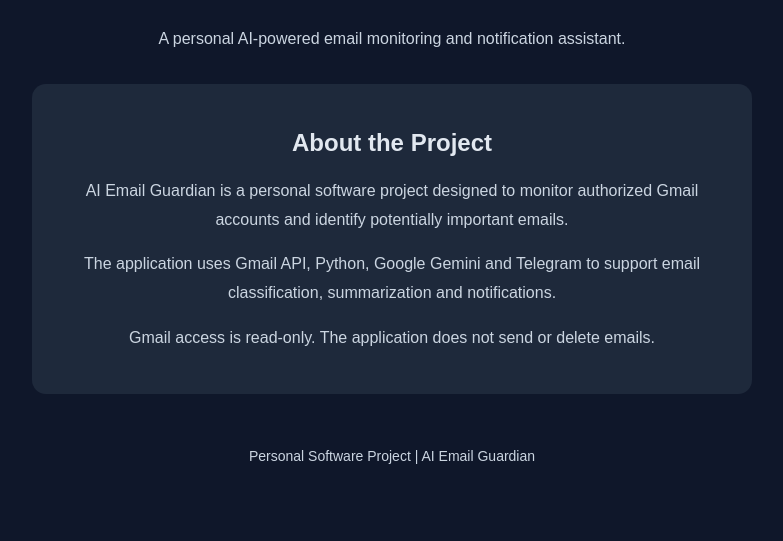
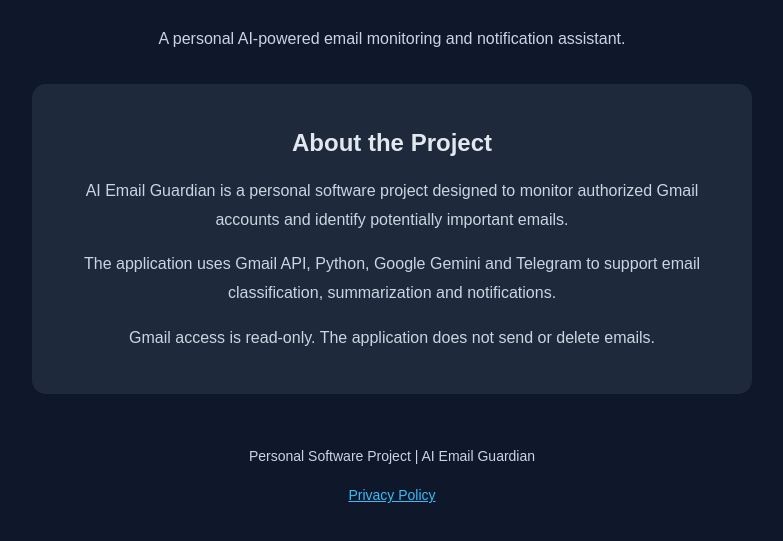
Before and after one commit to ozancantopbasli/ozancantopbasli.github.io, a plain HTML site: page index.html in a window 1280 px wide. Shown: the part 139-680 px from the top of the page, without its empty margins (248-1031 px from the left). Drawn offline with Linux system fonts and the light colour scheme.

Commit message:
Update index.html

```diff
--- a/index.html
+++ b/index.html
@@ -84,6 +84,12 @@
                 Personal Software Project |
                 AI Email Guardian
             </p>
+
+            <p> <a href="/privacy.html"
+           style="color: #38bdf8;">
+            Privacy Policy
+                </a>
+            </p>
         </footer>
     </main>
 </body>
```
